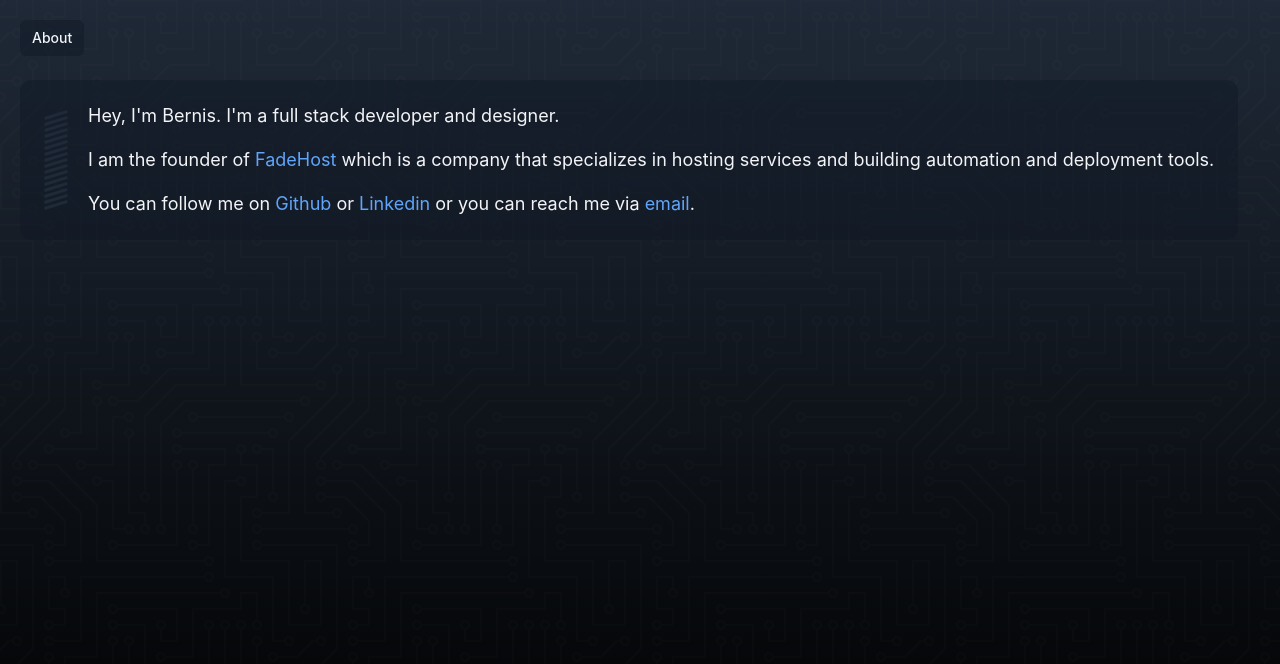
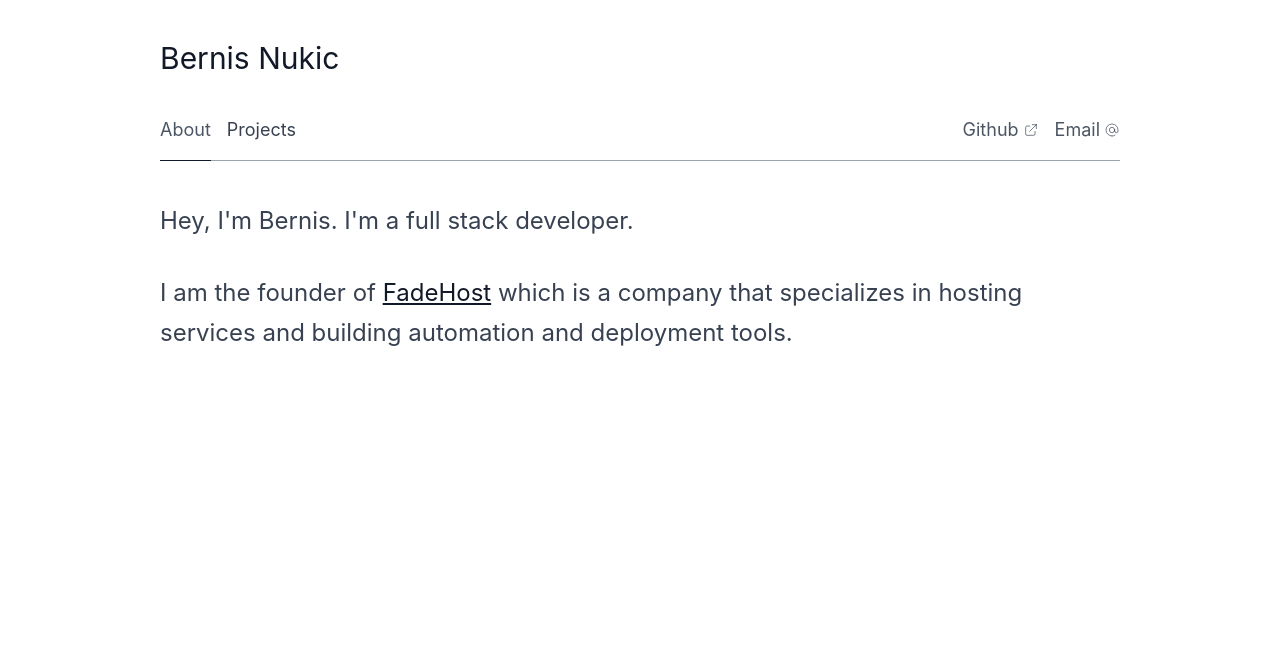
Before and after one commit to bernisnukic/bernisnukic.com, a Next.js app: page / in a window 1280 px wide. Shown: the top 664 px of the page. Built offline with nearby package versions, Linux system fonts and the light colour scheme.

Commit message:
refactor design

```diff
--- /dev/null
+++ b/components/Link.js
@@ -0,0 +1,18 @@
+import { withRouter } from 'next/router';
+import Link from 'next/link';
+import React, { Children } from 'react';
+
+const ActiveLink = ({ router, children, ...props }) => {
+    const child = Children.only(children);
+
+    let className = child.props.className || '';
+    if (router.pathname === props.href && props.activeClassName) {
+        className = `${className} ${props.activeClassName}`.trim();
+    }
+
+    delete props.activeClassName;
+
+    return <Link {...props}>{React.cloneElement(child, { className })}</Link>;
+};
+
+export default withRouter(ActiveLink);
--- a/pages/_document.js
+++ b/pages/_document.js
@@ -9,7 +9,7 @@ class MyDocument extends Document {
 
   render() {
     return (
-      <Html className="dark">
+      <Html className="">
           <Head>
           </Head>
         <body className="">
--- a/pages/index.js
+++ b/pages/index.js
@@ -1,42 +1,46 @@
 import React from "react";
+
+import Link from '../components/Link'
+
 
 export default function Home() {
     return (
-        <div className="min-h-screen font-inter flex bg-gradient-to-b from-gray-50 via-gray-50 to-gray-100 dark:from-gray-800 dark:to-black">
-            <div className="flex w-full flex-col">
-                <div className="absolute flex p-5">
-                    <div className="flex-grow-0">
-                        <nav className="flex space-x-4" aria-label="Tabs">
-                            <a href="#" className="bg-gray-900 bg-opacity-50 hover:bg-blue-900 text-gray-100 px-3 py-2 font-medium text-sm rounded-md" aria-current="page">
-                                About
-                            </a>
-                        </nav>
-                    </div>
-                </div>
+        <div className="min-h-screen font-inter flex justify-center bg-white antialiased font-sans">
+            <div className="flex w-full flex-col max-w-5xl mx-auto px-6 md:px-8 mt-10">
+                <div className="flex flex-col items-start">
+                    <div className="text-lg sm:text-xl md:text-2xl lg:text-3xl text-gray-900 font-medium md:font-normal leading-none">Bernis Nukic</div>
+                    <div className="flex w-full">
+                        <div className="mt-10 w-full flex justify-between text-lg mt-10 text-gray-700 border-b border-gray-400">
+                            <div className="inline-flex space-x-4 -mb-px">
+                                <Link href="/" activeClassName="text-gray-600 pb-4 border-b border-gray-900">
+                                    <a>About</a>
+                                </Link>
+                                <Link href="/projects" activeClassName="text-gray-600 pb-4 border-b border-transparent">
+                                    <a>Projects</a>
+                                </Link>
+                            </div>
 
-                <div className="flex flex-1 pattern">
-                    <div className="mt-20 mx-5">
-                        <div className="flex bg-white dark:bg-gray-900 bg-opacity-50 dark:bg-opacity-50 shadow-xs p-6 rounded-xl">
-                            <div className="flex items-center space-x-5">
-                                <div className="flex flex-col">
-                                    <svg className="w-6 text-gray-800" xmlns="http://www.w3.org/2000/svg" viewBox="0 0 80 333" fillRule="evenodd" clipRule="evenodd" strokeLinejoin="round"
-                                         strokeMiterlimit="2">
-                                        <path fill="currentColor"
-                                              d="M.58 23.433L77.07 0 80 9.561 3.509 32.995zM.58 43.433L77.07 20 80 29.561 3.509 52.995zM.58 63.433L77.07 40 80 49.561 3.509 72.995zM.58 83.433L77.07 60 80 69.56 3.509 92.995zM.58 103.433L77.07 80 80 89.56 3.509 112.995zM.58 123.433L77.07 100 80 109.56 3.509 132.995zM.58 143.433L77.07 120 80 129.56 3.509 152.995zM.58 163.433L77.07 140 80 149.56 3.509 172.995zM0 183.433L76.491 160l2.93 9.561-76.492 23.434zM0 203.433L76.491 180l2.93 9.561-76.492 23.434zM0 223.433L76.491 200l2.93 9.561-76.492 23.434zM0 243.433L76.491 220l2.93 9.561-76.492 23.434zM0 263.433L76.491 240l2.93 9.561-76.492 23.434zM0 283.433L76.491 260l2.93 9.561-76.492 23.434zM0 303.433L76.491 280l2.93 9.561-76.492 23.434zM0 323.433L76.491 300l2.93 9.561-76.492 23.434z"/>
+                            <div className="inline-flex space-x-4 pb-4">
+                                <a href="https://github.com/bernisnukic" className="flex items-center space-x-1 text-gray-600">
+                                    <div>Github</div>
+                                    <svg className="h-4 w-4 text-gray-700" xmlns="http://www.w3.org/2000/svg" fill="none" viewBox="0 0 24 24" stroke="currentColor">
+                                        <path strokeLinecap="round" strokeLinejoin="round" strokeWidth={1} d="M10 6H6a2 2 0 00-2 2v10a2 2 0 002 2h10a2 2 0 002-2v-4M14 4h6m0 0v6m0-6L10 14"/>
                                     </svg>
-                                </div>
-                                <div className="space-y-2">
-                                    <div className="text-lg leading-6 space-y-5">
-                                        <p className="text-gray-100">Hey, I'm Bernis. I'm a full stack developer and designer.</p>
-                                        <p className="text-gray-100">I am the founder of <a className="text-blue-400" href="https://fadehost.com/">FadeHost</a> which is a company that specializes in
-                                            hosting services and building automation and deployment tools.</p>
-                                        <p className="text-gray-100">You can follow me on <a className="text-blue-400" href="https://github.com/bernisnukic">Github</a> or <a
-                                            className="text-blue-400" href="https://www.linkedin.com/in/bernis-nukic/">Linkedin</a
-                                        > or you can reach me via <a className="text-blue-400" href="mailto:bernis@bernisnukic.com">email</a>.</p>
-                                    </div>
-                                </div>
+                                </a>
+                                <a href="mailto:bernis@bernisnukic.com" className="flex items-center space-x-1 text-gray-600">
+                                    <div>Email</div>
+                                    <svg className="h-4 w-4 text-gray-700" xmlns="http://www.w3.org/2000/svg" fill="none" viewBox="0 0 24 24" stroke="currentColor">
+                                        <path strokeLinecap="round" strokeLinejoin="round" strokeWidth={1}
+                                              d="M16 12a4 4 0 10-8 0 4 4 0 008 0zm0 0v1.5a2.5 2.5 0 005 0V12a9 9 0 10-9 9m4.5-1.206a8.959 8.959 0 01-4.5 1.207"/>
+                                    </svg>
+                                </a>
                             </div>
                         </div>
+                    </div>
+                    <div className="prose prose-2xl mt-10">
+                        <p>Hey, I'm Bernis. I'm a full stack developer.</p>
+
+                        <p>I am the founder of <a href="https://fadehost.com/">FadeHost</a> which is a company that specializes in hosting services and building automation and deployment tools.</p>
                     </div>
                 </div>
             </div>
--- a/pages/new/index.js
+++ b/pages/new/index.js
@@ -1,42 +1,46 @@
 import React from "react";
+
+import Link from 'next/link'
+
 
 export default function Home() {
     return (
-        <div className="min-h-screen font-inter flex bg-gradient-to-b from-gray-50 via-gray-50 to-gray-100 dark:from-gray-800 dark:to-black">
-            <div className="flex w-full flex-col">
-                <div className="absolute flex p-5">
-                    <div className="flex-grow-0">
-                        <nav className="flex space-x-4" aria-label="Tabs">
-                            <a href="#" className="bg-gray-900 bg-opacity-50 hover:bg-blue-900 text-gray-100 px-3 py-2 font-medium text-sm rounded-md" aria-current="page">
-                                About
-                            </a>
-                        </nav>
-                    </div>
-                </div>
+        <div className="min-h-screen font-inter flex justify-center bg-white antialiased font-sans">
+            <div className="flex w-full flex-col max-w-5xl mx-auto px-6 md:px-8 mt-10">
+                <div className="flex flex-col items-start">
+                    <div className="text-lg sm:text-xl md:text-2xl lg:text-3xl text-gray-900 font-medium md:font-normal leading-none">Bernis Nukic</div>
+                    <div className="flex w-full">
+                        <div className="mt-10 w-full flex justify-between text-lg mt-10 text-gray-700 border-b border-gray-400">
+                            <div className="inline-flex space-x-4 -mb-px">
+                                <Link href="/" className="text-gray-600 pb-4 border-b border-transparent border-gray-900">
+                                    About
+                                </Link>
+                                <Link href="/projects" className="text-gray-600 pb-4 border-b border-transparent">
+                                    Projects
+                                </Link>
+                            </div>
 
-                <div className="flex flex-1 pattern">
-                    <div className="mt-20 mx-5">
-                        <div className="flex bg-white dark:bg-gray-900 bg-opacity-50 dark:bg-opacity-50 shadow-xs p-6 rounded-xl">
-                            <div className="flex items-center space-x-5">
-                                <div className="flex flex-col">
-                                    <svg className="w-6 text-gray-800" xmlns="http://www.w3.org/2000/svg" viewBox="0 0 80 333" fillRule="evenodd" clipRule="evenodd" strokeLinejoin="round"
-                                         strokeMiterlimit="2">
-                                        <path fill="currentColor"
-                                              d="M.58 23.433L77.07 0 80 9.561 3.509 32.995zM.58 43.433L77.07 20 80 29.561 3.509 52.995zM.58 63.433L77.07 40 80 49.561 3.509 72.995zM.58 83.433L77.07 60 80 69.56 3.509 92.995zM.58 103.433L77.07 80 80 89.56 3.509 112.995zM.58 123.433L77.07 100 80 109.56 3.509 132.995zM.58 143.433L77.07 120 80 129.56 3.509 152.995zM.58 163.433L77.07 140 80 149.56 3.509 172.995zM0 183.433L76.491 160l2.93 9.561-76.492 23.434zM0 203.433L76.491 180l2.93 9.561-76.492 23.434zM0 223.433L76.491 200l2.93 9.561-76.492 23.434zM0 243.433L76.491 220l2.93 9.561-76.492 23.434zM0 263.433L76.491 240l2.93 9.561-76.492 23.434zM0 283.433L76.491 260l2.93 9.561-76.492 23.434zM0 303.433L76.491 280l2.93 9.561-76.492 23.434zM0 323.433L76.491 300l2.93 9.561-76.492 23.434z"/>
+                            <div className="inline-flex space-x-4 pb-4">
+                                <a href="https://github.com/bernisnukic" className="flex items-center space-x-1 text-gray-600">
+                                    <svg className="h-4 w-4 text-gray-700" xmlns="http://www.w3.org/2000/svg" fill="none" viewBox="0 0 24 24" stroke="currentColor">
+                                        <path strokeLinecap="round" strokeLinejoin="round" strokeWidth={1} d="M10 6H6a2 2 0 00-2 2v10a2 2 0 002 2h10a2 2 0 002-2v-4M14 4h6m0 0v6m0-6L10 14"/>
                                     </svg>
-                                </div>
-                                <div className="space-y-2">
-                                    <div className="text-lg leading-6 space-y-5">
-                                        <p className="text-gray-100">Hey, I'm Bernis. I'm a full stack developer and designer.</p>
-                                        <p className="text-gray-100">I am the founder of <a className="text-blue-400" href="https://fadehost.com/">FadeHost</a> which is a company that specializes in
-                                            hosting services and building automation and deployment tools.</p>
-                                        <p className="text-gray-100">You can follow me on <a className="text-blue-400" href="https://github.com/bernisnukic">Github</a> or <a
-                                            className="text-blue-400" href="https://www.linkedin.com/in/bernis-nukic/">Linkedin</a
-                                        > or you can reach me via <a className="text-blue-400" href="mailto:bernis@bernisnukic.com">email</a>.</p>
-                                    </div>
-                                </div>
+                                    <div>Github</div>
+                                </a>
+                                <a href="mailto:bernis@bernisnukic.com" className="flex items-center space-x-1 text-gray-600">
+                                    <svg className="h-4 w-4 text-gray-700" xmlns="http://www.w3.org/2000/svg" fill="none" viewBox="0 0 24 24" stroke="currentColor">
+                                        <path strokeLinecap="round" strokeLinejoin="round" strokeWidth={1}
+                                              d="M16 12a4 4 0 10-8 0 4 4 0 008 0zm0 0v1.5a2.5 2.5 0 005 0V12a9 9 0 10-9 9m4.5-1.206a8.959 8.959 0 01-4.5 1.207"/>
+                                    </svg>
+                                    <div>Email</div>
+                                </a>
                             </div>
                         </div>
+                    </div>
+                    <div className="prose prose-2xl mt-10">
+                        <p>Hey, I'm Bernis. I'm a full stack developer.</p>
+
+                        <p>I am the founder of <a href="https://fadehost.com/">FadeHost</a> which is a company that specializes in hosting services and building automation and deployment tools.</p>
                     </div>
                 </div>
             </div>
--- /dev/null
+++ b/pages/projects/index.js
@@ -0,0 +1,99 @@
+import React from "react";
+
+import Link from '../../components/Link'
+
+
+export default function Home() {
+    return (
+        <div className="min-h-screen font-inter flex justify-center bg-white antialiased font-sans">
+            <div className="flex w-full flex-col max-w-5xl mx-auto px-6 md:px-8 mt-10">
+                <div className="flex flex-col items-start">
+                    <div className="text-lg sm:text-xl md:text-2xl lg:text-3xl text-gray-900 font-medium md:font-normal leading-none">Bernis Nukic</div>
+                    <div className="flex w-full">
+                        <div className="mt-10 w-full flex justify-between text-lg mt-10 text-gray-700 border-b border-gray-400">
+                            <div className="inline-flex space-x-4 -mb-px">
+                                <Link href="/" activeClassName="text-gray-600 pb-4 border-b border-gray-900">
+                                    <a>About</a>
+                                </Link>
+                                <Link href="/projects" activeClassName="text-gray-600 pb-4 border-b border-gray-900">
+                                    <a>Projects</a>
+                                </Link>
+                            </div>
+
+                            <div className="inline-flex space-x-4 pb-4">
+                                <a href="https://github.com/bernisnukic" className="flex items-center space-x-1 text-gray-600">
+                                    <div>Github</div>
+                                    <svg className="h-4 w-4 text-gray-700" xmlns="http://www.w3.org/2000/svg" fill="none" viewBox="0 0 24 24" stroke="currentColor">
+                                        <path strokeLinecap="round" strokeLinejoin="round" strokeWidth={1} d="M10 6H6a2 2 0 00-2 2v10a2 2 0 002 2h10a2 2 0 002-2v-4M14 4h6m0 0v6m0-6L10 14"/>
+                                    </svg>
+                                </a>
+                                <a href="mailto:bernis@bernisnukic.com" className="flex items-center space-x-1 text-gray-600">
+                                    <div>Email</div>
+                                    <svg className="h-4 w-4 text-gray-700" xmlns="http://www.w3.org/2000/svg" fill="none" viewBox="0 0 24 24" stroke="currentColor">
+                                        <path strokeLinecap="round" strokeLinejoin="round" strokeWidth={1}
+                                              d="M16 12a4 4 0 10-8 0 4 4 0 008 0zm0 0v1.5a2.5 2.5 0 005 0V12a9 9 0 10-9 9m4.5-1.206a8.959 8.959 0 01-4.5 1.207"/>
+                                    </svg>
+                                </a>
+                            </div>
+                        </div>
+                    </div>
+                    <div className="mt-10 w-full">
+                        <div className="bg-white">
+                            <div className="flex flex-col sm:flex-row justify-between">
+                                <div className="">
+                                    <h2 className="text-lg sm:text-xl md:text-2xl lg:text-3xl text-gray-900 font-medium leading-none tracking-wide">Projects</h2>
+                                </div>
+                                <div className="mt-12 lg:mt-0 lg:col-span-2">
+                                    <dl className="space-y-5">
+                                        <div className="relative prose">
+                                            <dt>
+                                                <a href="https://fadehost.com/" className="flex items-center space-x-1 sm:ml-9 text-lg leading-6 font-medium text-gray-900">
+                                                    <div>FadeHost</div>
+                                                    <svg className="h-4 w-4 text-gray-700" xmlns="http://www.w3.org/2000/svg" fill="none" viewBox="0 0 24 24" stroke="currentColor">
+                                                        <path strokeLinecap="round" strokeLinejoin="round" strokeWidth={1} d="M10 6H6a2 2 0 00-2 2v10a2 2 0 002 2h10a2 2 0 002-2v-4M14 4h6m0 0v6m0-6L10 14"/>
+                                                    </svg>
+                                                </a>
+                                            </dt>
+                                            <dd className="mt-2 sm:ml-9 text-base text-gray-500 border-b pb-5">
+                                                FadeHost specializes in hosting and automation services in the gaming industry. We are currently hosting websites, VPS and game servers.
+                                            </dd>
+                                        </div>
+
+                                        <div className="relative prose">
+                                            <dt>
+                                                <a href="https://tools.fadehost.com/" className="flex items-center space-x-1 sm:ml-9 text-lg leading-6 font-medium text-gray-900">
+                                                    <div>Minecraft Tools</div>
+                                                    <svg className="h-4 w-4 text-gray-700" xmlns="http://www.w3.org/2000/svg" fill="none" viewBox="0 0 24 24" stroke="currentColor">
+                                                        <path strokeLinecap="round" strokeLinejoin="round" strokeWidth={1} d="M10 6H6a2 2 0 00-2 2v10a2 2 0 002 2h10a2 2 0 002-2v-4M14 4h6m0 0v6m0-6L10 14"/>
+                                                    </svg>
+                                                </a>
+                                            </dt>
+                                            <dd className="mt-2 sm:ml-9 text-base text-gray-500 border-b pb-5">
+                                                A collection of useful tools relating to managing a Minecraft server.
+                                            </dd>
+                                        </div>
+
+                                        <div className="relative prose">
+                                            <dt>
+                                                <a href="https://editclips.online/" className="flex items-center space-x-1 sm:ml-9 text-lg leading-6 font-medium text-gray-900">
+                                                    <div>Online Video Editor</div>
+                                                    <svg className="h-4 w-4 text-gray-700" xmlns="http://www.w3.org/2000/svg" fill="none" viewBox="0 0 24 24" stroke="currentColor">
+                                                        <path strokeLinecap="round" strokeLinejoin="round" strokeWidth={1} d="M10 6H6a2 2 0 00-2 2v10a2 2 0 002 2h10a2 2 0 002-2v-4M14 4h6m0 0v6m0-6L10 14"/>
+                                                    </svg>
+                                                </a>
+                                            </dt>
+                                            <dd className="mt-2 sm:ml-9 text-base text-gray-500">
+                                                A website where you can edit video clips in your browser without uploading any files. Works completely offline.
+                                            </dd>
+                                        </div>
+                                    </dl>
+                                </div>
+                            </div>
+                        </div>
+
+                    </div>
+                </div>
+            </div>
+        </div>
+    )
+}
```
